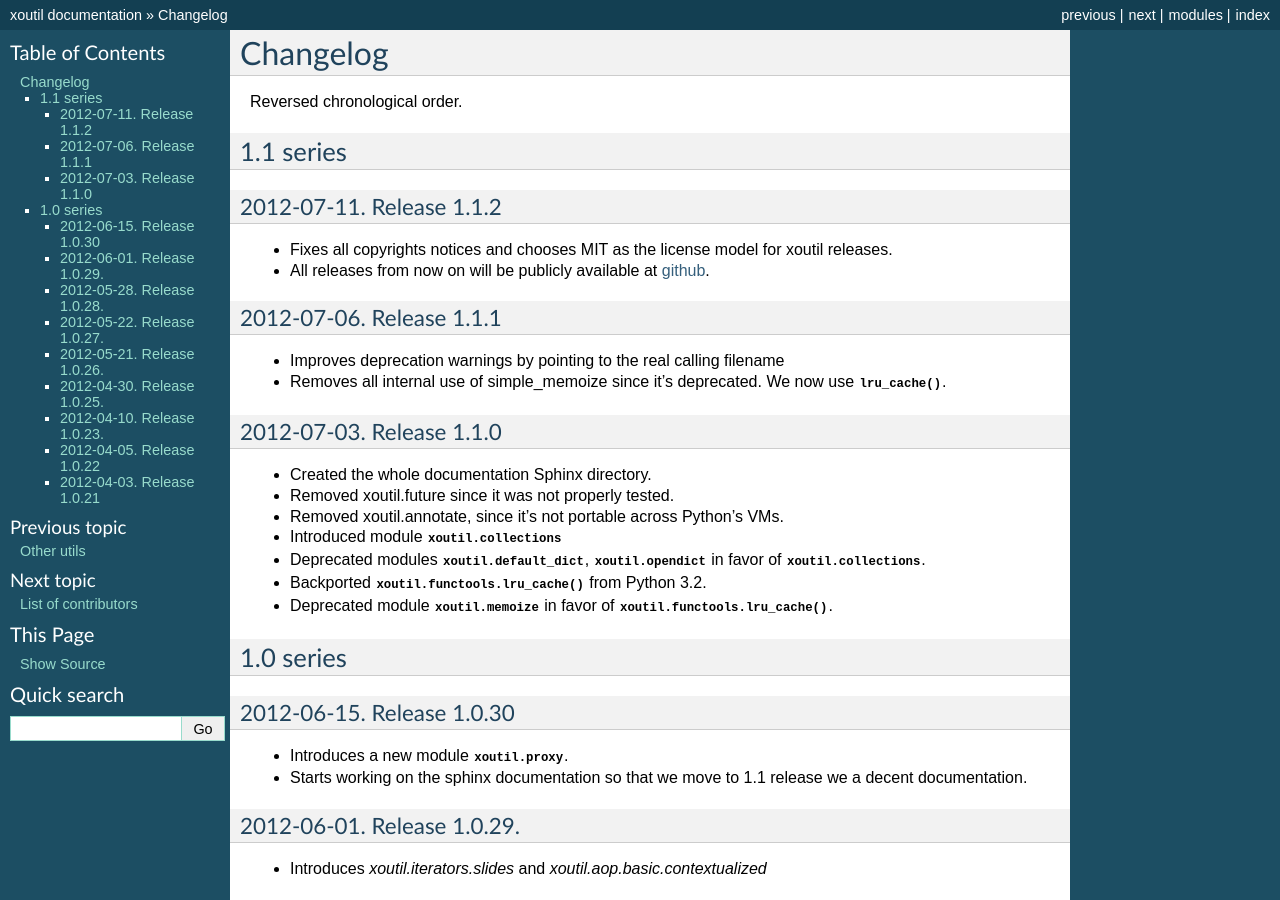
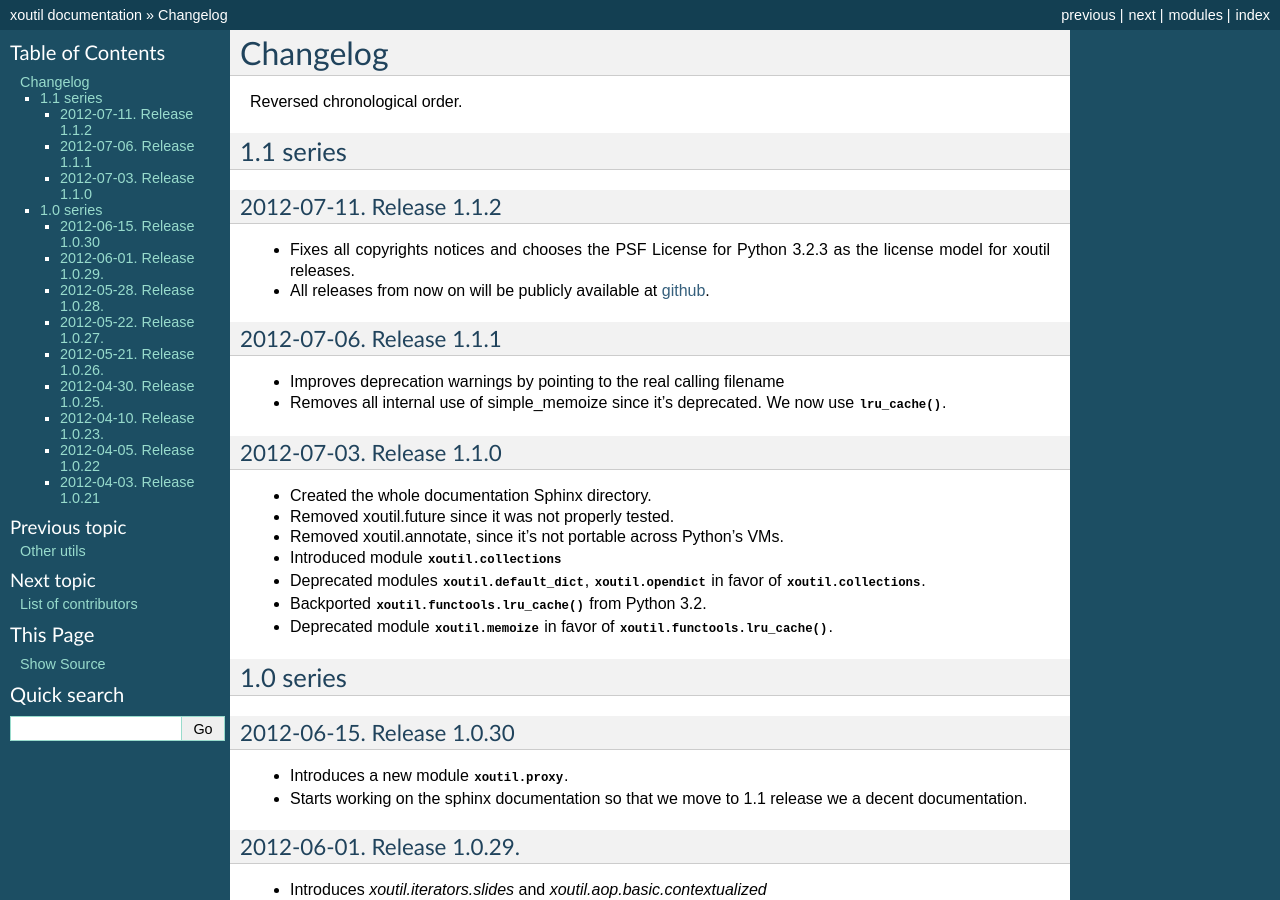
Before and after one commit to merchise/xotl.tools, a Sphinx documentation site: the page built from docs/source/HISTORY.rst, in a window 1280 px wide and 900 px high. Built offline with Sphinx 7.4.7, drawn with Linux system fonts in a browser that asks for light colours; formulas are drawn with MathJax 3; the version number could not be read and is left out.

Commit message:
Jumps to version 1.1.2

```diff
--- a/docs/source/HISTORY.rst
+++ b/docs/source/HISTORY.rst
@@ -10,8 +10,8 @@ Reversed chronological order.
 2012-07-11. Release 1.1.2
 ~~~~~~~~~~~~~~~~~~~~~~~~~~
 
-- Fixes all copyrights notices and chooses MIT as the license model for xoutil
-  releases.
+- Fixes all copyrights notices and chooses the PSF License for Python 3.2.3
+  as the license model for xoutil releases.
 
 - All releases from now on will be publicly available at github_.
 
```
Also changed, not shown: 1 other file.
